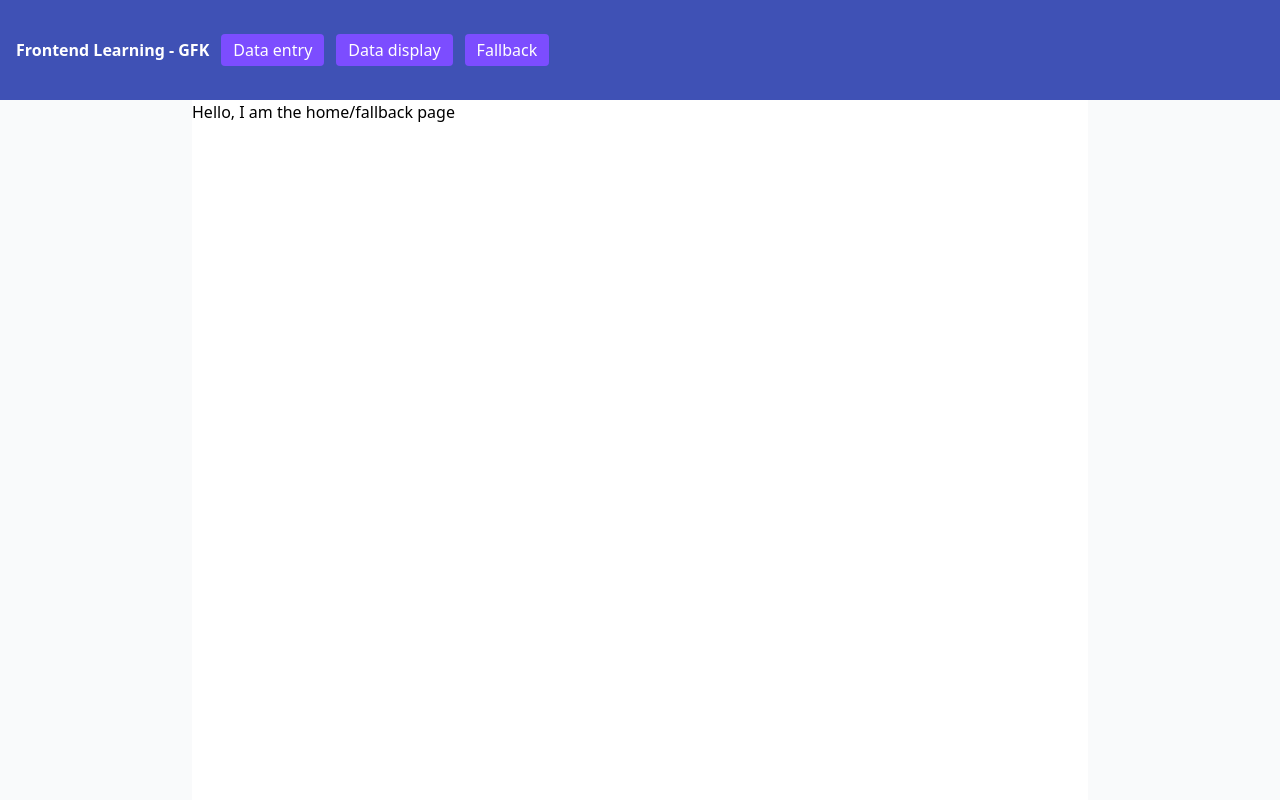
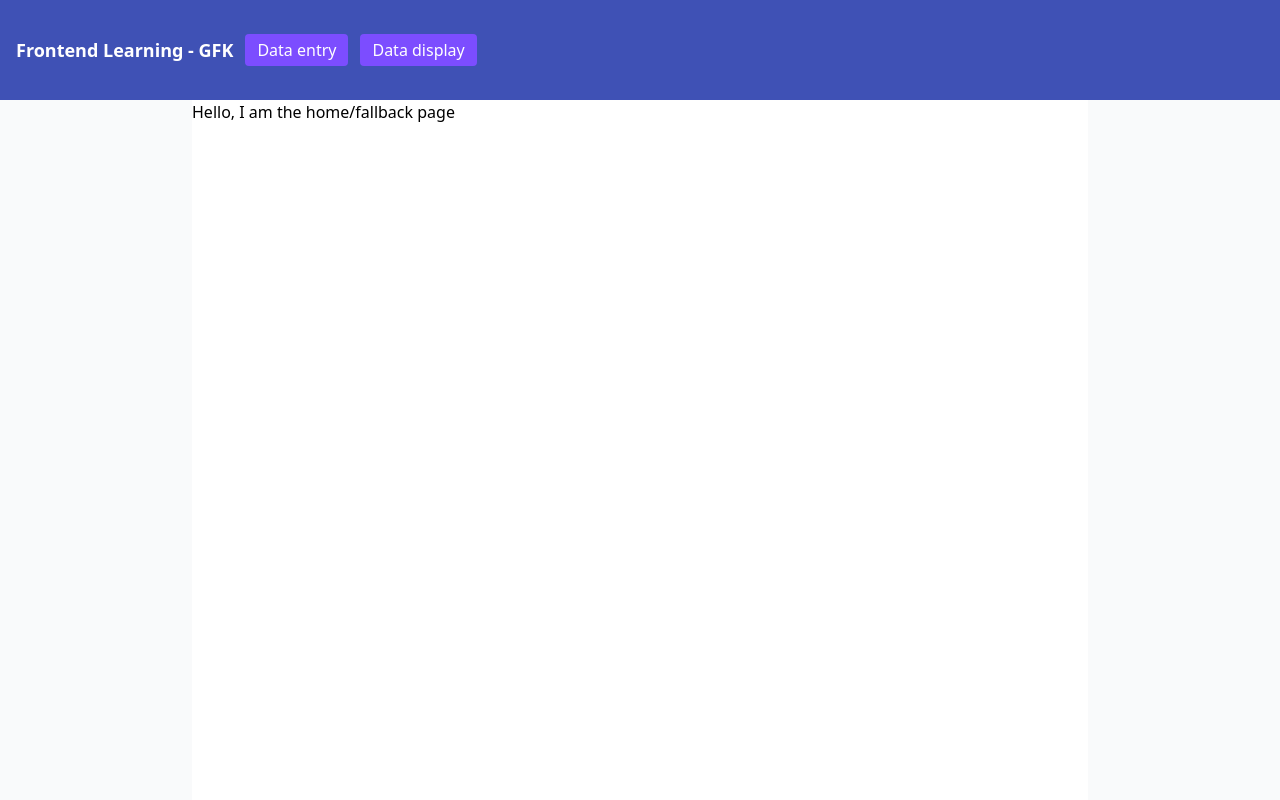
Before and after one commit to GFKuks/frontend-learning, a React app: page / in a window 1280 px wide. Shown: the top 800 px of the page. Built offline with nearby package versions, Linux system fonts and the light colour scheme.

Commit message:
Small navigation tweaks. Doesn't make sense to have separate fallback btn.

```diff
--- a/src/layouts/components/Header.tsx
+++ b/src/layouts/components/Header.tsx
@@ -1,15 +1,11 @@
 import { Link } from "react-router-dom";
-
-const Title = () => (
-    <h3 className="my-auto ml-4 font-bold text-text-icons">Frontend Learning - GFK</h3>
-)
 
 const Navigation = () => {
     return (
         <>
+            <Link className="text-lg my-auto ml-4 font-bold text-text-icons" to="/">Frontend Learning - GFK</Link>
             <Link className="px-3 py-1 bg-accent rounded text-text-icons" to="/entry">Data entry</Link>
             <Link className="px-3 py-1 bg-accent rounded text-text-icons" to="/display">Data display</Link>
-            <Link className="px-3 py-1 bg-accent rounded text-text-icons" to="/">Fallback</Link>
         </>
     )
 }
@@ -17,7 +13,6 @@ const Navigation = () => {
 export const Header = () => (
     <header className="flex min-h-[100px] bg-primary">
         <div className="flex my-auto py-3 space-x-3">
-            <Title />
             <Navigation />
         </div>
     </header>
--- a/src/router/AppRouter.tsx
+++ b/src/router/AppRouter.tsx
@@ -7,6 +7,11 @@ const router = createBrowserRouter([
     {
         element: <DefaultLayout />,
         children: [
+
+            {
+                path: "/",
+                element: <HomePage />
+            },
             {
                 path: "/entry",
                 element: <DataEntryPage />
```
